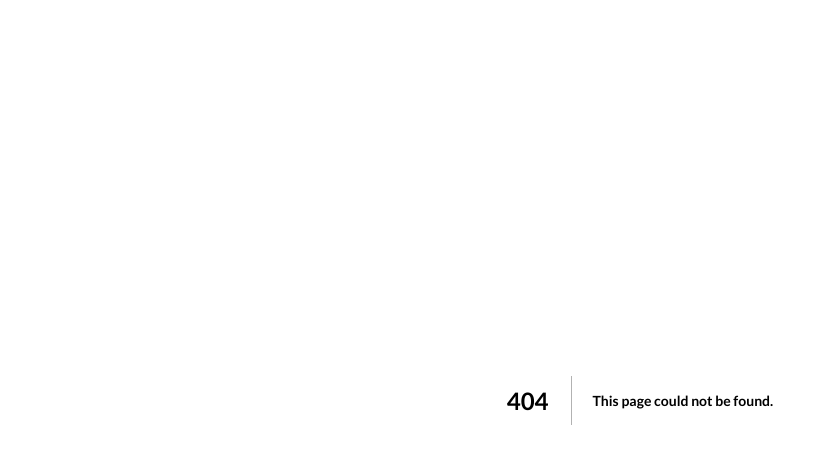
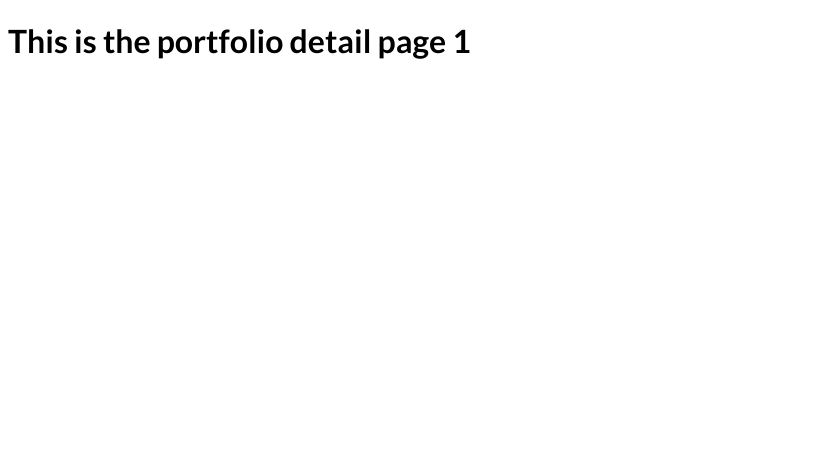
Before and after one commit to lancedays/nextjs-course, a Next.js app: page /portfolio/1 in a window 1280 px wide. Before the commit this address had no page. Shown: the top 450 px of the page, without its empty margins (0-828 px from the left). Built offline with nearby package versions, Linux system fonts and the light colour scheme.

Commit message:
Add dynamic portfolio route
in this section we learned how to create a dynamic route using nextjs's [] syntax. We also learned how to extract the query param to use within the component.

```diff
--- /dev/null
+++ b/pages/portfolio/[id].js
@@ -0,0 +1,10 @@
+import { useRouter } from "next/router";
+
+export default function PortfolioDetailPage() {
+  const router = useRouter();
+  return (
+    <div>
+      <h1>This is the portfolio detail page {router.query.id}</h1>
+    </div>
+  );
+}
```
